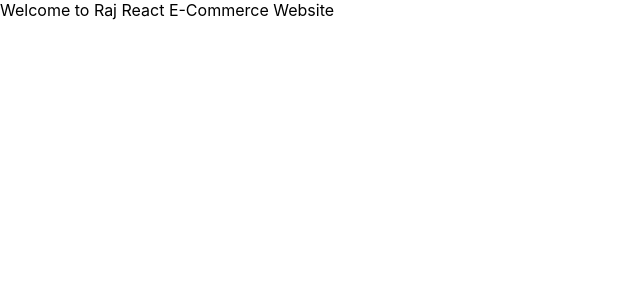
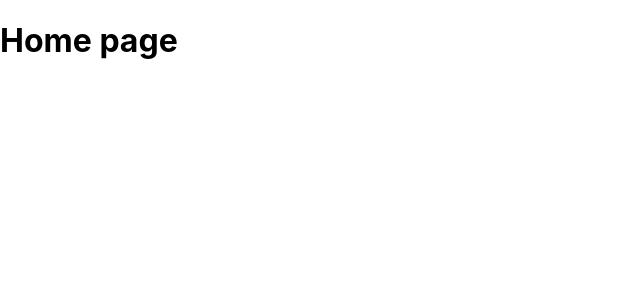
Before and after one commit to rajtilak-patel/Raj-e-commerce, a React (Create React App) app: page / in a window 1280 px wide. Shown: the top 300 px of the page, without its empty margins (0-640 px from the left). Built offline with nearby package versions, Linux system fonts and the light colour scheme.

Commit message:
react-router-dom update (#1)

```diff
--- a/src/App.js
+++ b/src/App.js
@@ -1,7 +1,34 @@
 import React from "react";
+import { BrowserRouter as Router, Route, Routes } from "react-router-dom";
+import Cart from "./Cart";
+import Contact from "./Contact";
+import About from "./Pages/About";
+import Home from "./Pages/Home";
+
+import Products from "./Pages/Products";
+import SingleProduct from "./SingleProduct";
+
+
 
 const App = () => {
-  return <div>Welcome to Raj React E-Commerce Website</div>;
+  return (
+    <>
+      <Router>
+        <Routes>
+           <Route path="/" element={<Home/>} />
+           <Route path="/about" element={<About/>} />
+           <Route path="/contact" element={<Contact/>} />
+           <Route path="/product" element={<Products/>} />
+           <Route path="/singleproduct/:id" element={<SingleProduct/>} />
+           <Route path="/cart" element={<Cart/>} />
+        </Routes>
+
+
+      </Router>
+
+    </>
+  )
+
 };
 
 export default App;
--- a/src/Contact.js
+++ b/src/Contact.js
@@ -33,7 +33,8 @@ const Contact = () => {
     }
   `;
 
-  return <Wrapper></Wrapper>;
+  return <Wrapper>
+  </Wrapper>;
 };
 
 export default Contact;
--- /dev/null
+++ b/src/Pages/About.js
@@ -0,0 +1,11 @@
+import React from 'react'
+
+const About = () => {
+  return (
+    <div>
+      <h1>About page</h1>
+    </div>
+  )
+}
+
+export default About
--- /dev/null
+++ b/src/Pages/Home.js
@@ -0,0 +1,11 @@
+import React from 'react'
+
+const Home = () => {
+  return (
+    <div>
+      <h1>Home page</h1>
+    </div>
+  )
+}
+
+export default Home
--- a/src/SingleProduct.js
+++ b/src/SingleProduct.js
@@ -1,6 +1,6 @@
 import styled from "styled-components";
 
-return <Wrapper></Wrapper>;
+
 
 const Wrapper = styled.section`
   .container {
@@ -73,6 +73,10 @@ const Wrapper = styled.section`
   @media (max-width: ${({ theme }) => theme.media.mobile}) {
     padding: 0 2.4rem;
   }
+
 `;
+const SingleProduct =()=>{
+    return <Wrapper></Wrapper>;
+}
 
 export default SingleProduct;
```
Also changed, not shown: src/Home.js (deleted), src/Pages/Products.js (renamed from src/Products.js).
